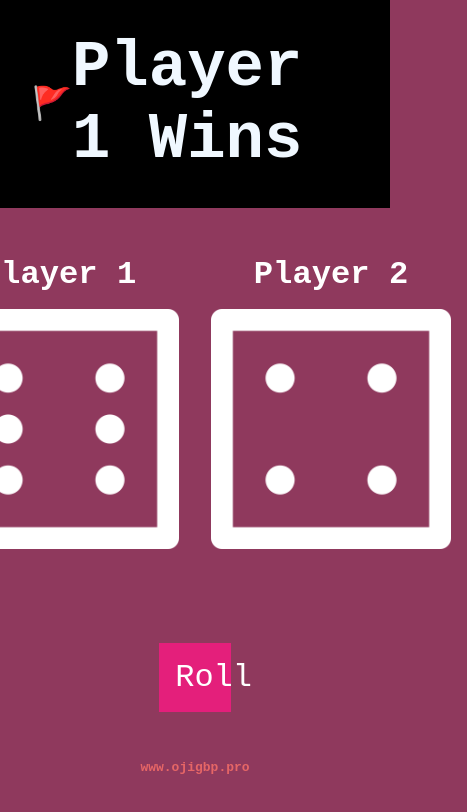
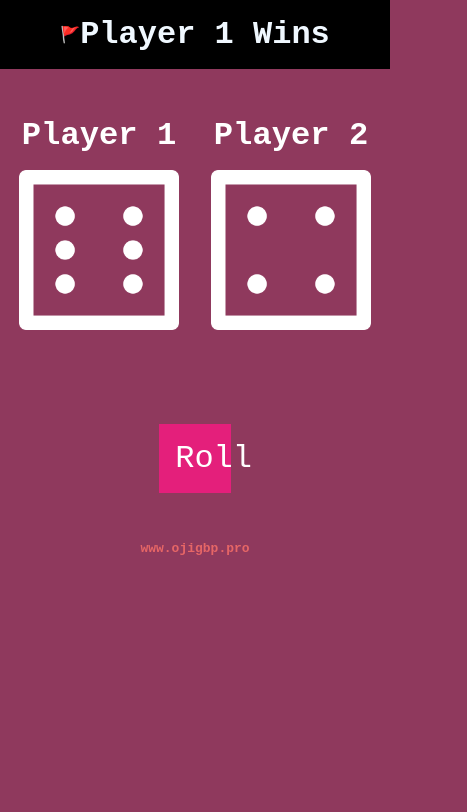
Before and after one commit to iroro1/diceRoll, a plain HTML site: page index.html in a window 390 px wide. Shown: the whole page, 467 px wide, since content can reach past the window. Drawn offline with Linux system fonts and the light colour scheme.

Commit message:
Update style.css

```diff
--- a/style.css
+++ b/style.css
@@ -68,3 +68,17 @@ body {
   color: rgb(230, 102, 102);
   font-weight: bold;
 }
+
+@media (max-width: 576px) {
+  .score {
+    padding: 1rem;
+    background: #000;
+    color: aliceblue;
+    font-size: 1rem;
+  }
+
+  .diceRow img {
+    width: 10rem;
+    margin: 1rem;
+  }
+}
```
